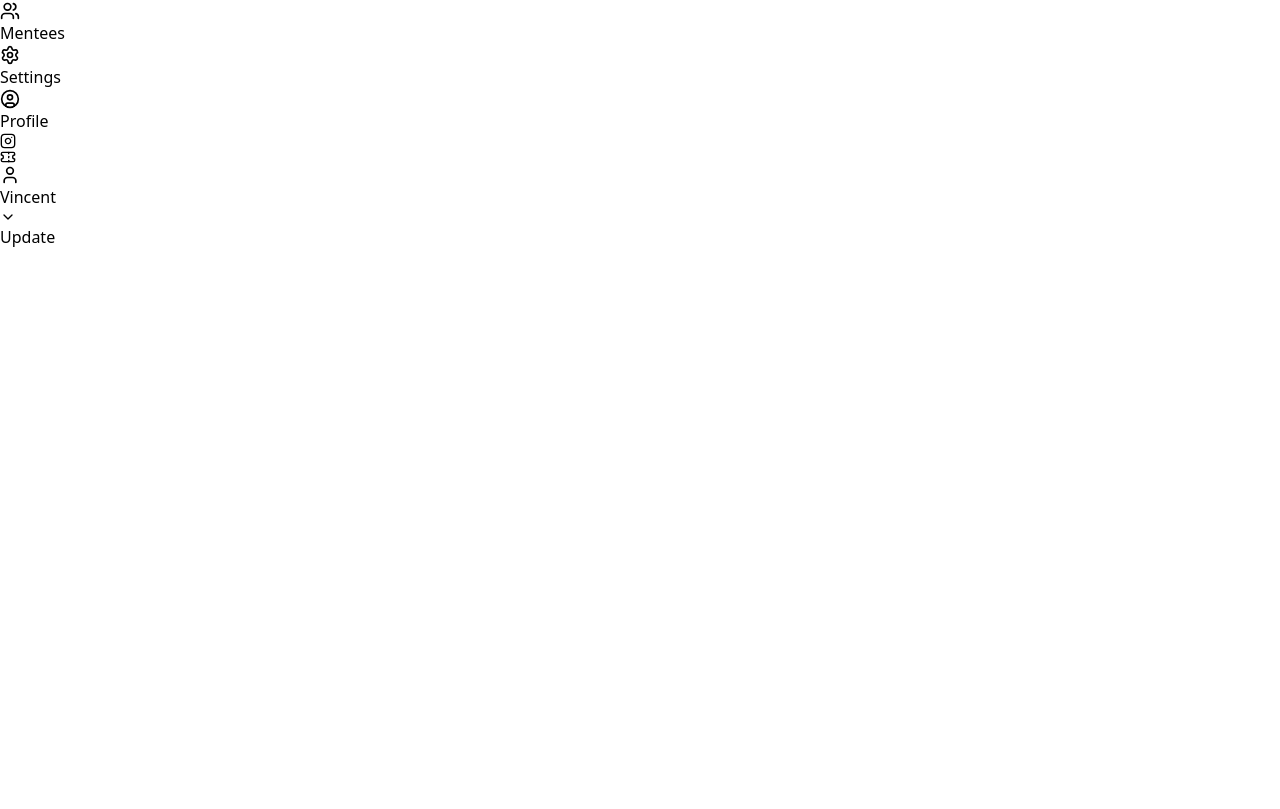
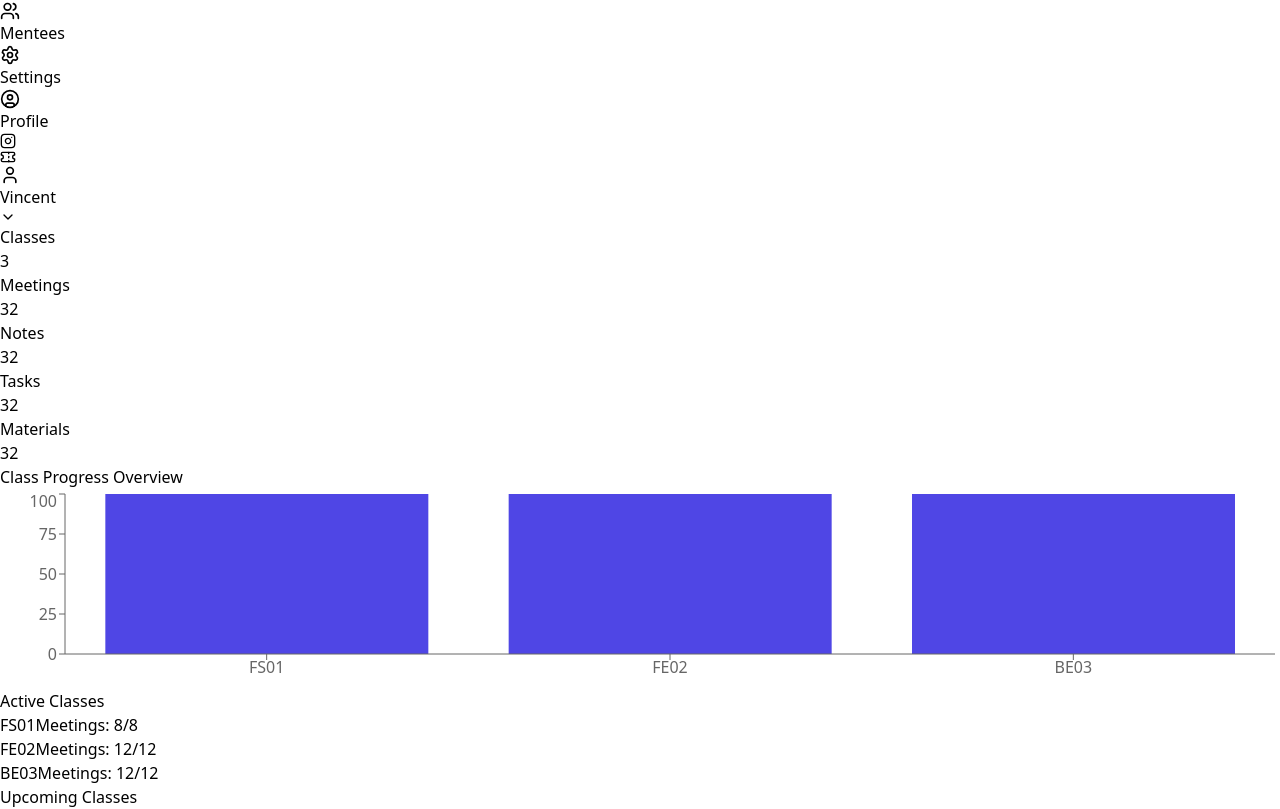
Before and after one commit to vincent-guizot/orange-lms, a React (Vite) app: page /dashboard in a window 1280 px wide. Shown: the part 331-1140 px from the top of the page. Before the commit the page ends 800 px from the top, so only its background shows below. Built offline with nearby package versions, Linux system fonts and the light colour scheme.

Commit message:
dashboard

```diff
--- a/src/pages/dashboard/Dashboard.jsx
+++ b/src/pages/dashboard/Dashboard.jsx
@@ -1,7 +1,141 @@
 import React from "react";
+import { Card, CardHeader, CardTitle, CardContent } from "@/components/ui/card";
+import {
+  BarChart,
+  Bar,
+  XAxis,
+  YAxis,
+  Tooltip,
+  ResponsiveContainer,
+} from "recharts";
+import {
+  classes,
+  meetings,
+  tasks,
+  notes,
+  materials,
+} from "../../constant/data";
 
-const Update = () => {
-  return <div>Update</div>;
+const Dashboard = () => {
+  // Summary counts
+
+  const summaryData = [
+    {
+      title: "Classes",
+      count: classes.length,
+      color: "border-r-8 border-blue-700",
+    },
+    {
+      title: "Meetings",
+      count: meetings.length,
+      color: "border-r-8 border-green-700",
+    },
+    {
+      title: "Notes",
+      count: notes.length,
+      color: "border-r-8 border-yellow-700",
+    },
+    {
+      title: "Tasks ",
+      count: tasks.length,
+      color: "border-r-8 border-stone-700",
+    },
+    {
+      title: "Materials",
+      count: materials.length,
+      color: "border-r-8 border-pink-700",
+    },
+  ];
+
+  // Determine active vs upcoming classes (based on today's date)
+  const today = new Date("2025-10-05"); // contoh tanggal, bisa pakai new Date() real
+  const activeClasses = classes.filter(
+    (cls) => new Date(cls.startDate) <= today && new Date(cls.endDate) >= today,
+  );
+  const upcomingClasses = classes.filter(
+    (cls) => new Date(cls.startDate) > today,
+  );
+
+  // Chart data: progress per class (dummy: meetings held / total meetings * 100)
+  const chartData = classes.map((cls) => {
+    const heldMeetings = cls.meetings.length; // semua meetings sudah ada
+    const progress = (heldMeetings / cls.totalMeetings) * 100;
+    return { name: cls.name, progress: Math.round(progress) };
+  });
+
+  return (
+    <div className="p-6 space-y-6">
+      {/* Summary Cards */}
+      <div className="grid grid-cols-5 gap-4">
+        {summaryData.map((item) => (
+          <Card className={item.color} key={item.title}>
+            <CardHeader>
+              <CardTitle>{item.title}</CardTitle>
+            </CardHeader>
+            <CardContent>
+              <p className="text-3xl font-bold">{item.count}</p>
+            </CardContent>
+          </Card>
+        ))}
+      </div>
+
+      {/* Chart */}
+      <Card>
+        <CardHeader>
+          <CardTitle>Class Progress Overview</CardTitle>
+        </CardHeader>
+        <CardContent>
+          <ResponsiveContainer width="100%" height={200}>
+            <BarChart data={chartData}>
+              <XAxis dataKey="name" />
+              <YAxis />
+              <Tooltip />
+              <Bar dataKey="progress" fill="#4f46e5" />
+            </BarChart>
+          </ResponsiveContainer>
+        </CardContent>
+      </Card>
+
+      {/* Classes Section */}
+      <div className="grid grid-cols-2 gap-6">
+        <Card>
+          <CardHeader>
+            <CardTitle>Active Classes</CardTitle>
+          </CardHeader>
+          <CardContent>
+            <ul className="space-y-2">
+              {activeClasses.map((cls) => (
+                <li key={cls.id} className="flex justify-between">
+                  <span>{cls.name}</span>
+                  <span className="text-sm text-gray-500">
+                    Meetings: {cls.meetings.length}/{cls.totalMeetings}
+                  </span>
+                </li>
+              ))}
+            </ul>
+          </CardContent>
+        </Card>
+
+        <Card>
+          <CardHeader>
+            <CardTitle>Upcoming Classes</CardTitle>
+          </CardHeader>
+          <CardContent>
+            <ul className="space-y-2">
+              {upcomingClasses.map((cls) => (
+                <li key={cls.id} className="flex justify-between">
+                  <span>{cls.name}</span>
+                  <span className="text-sm text-gray-500">
+                    Starts: {cls.startDate}
+                  </span>
+                </li>
+              ))}
+            </ul>
+          </CardContent>
+        </Card>
+      </div>
+    </div>
+  );
 };
 
-export default Update;
+export default Dashboard;
```
